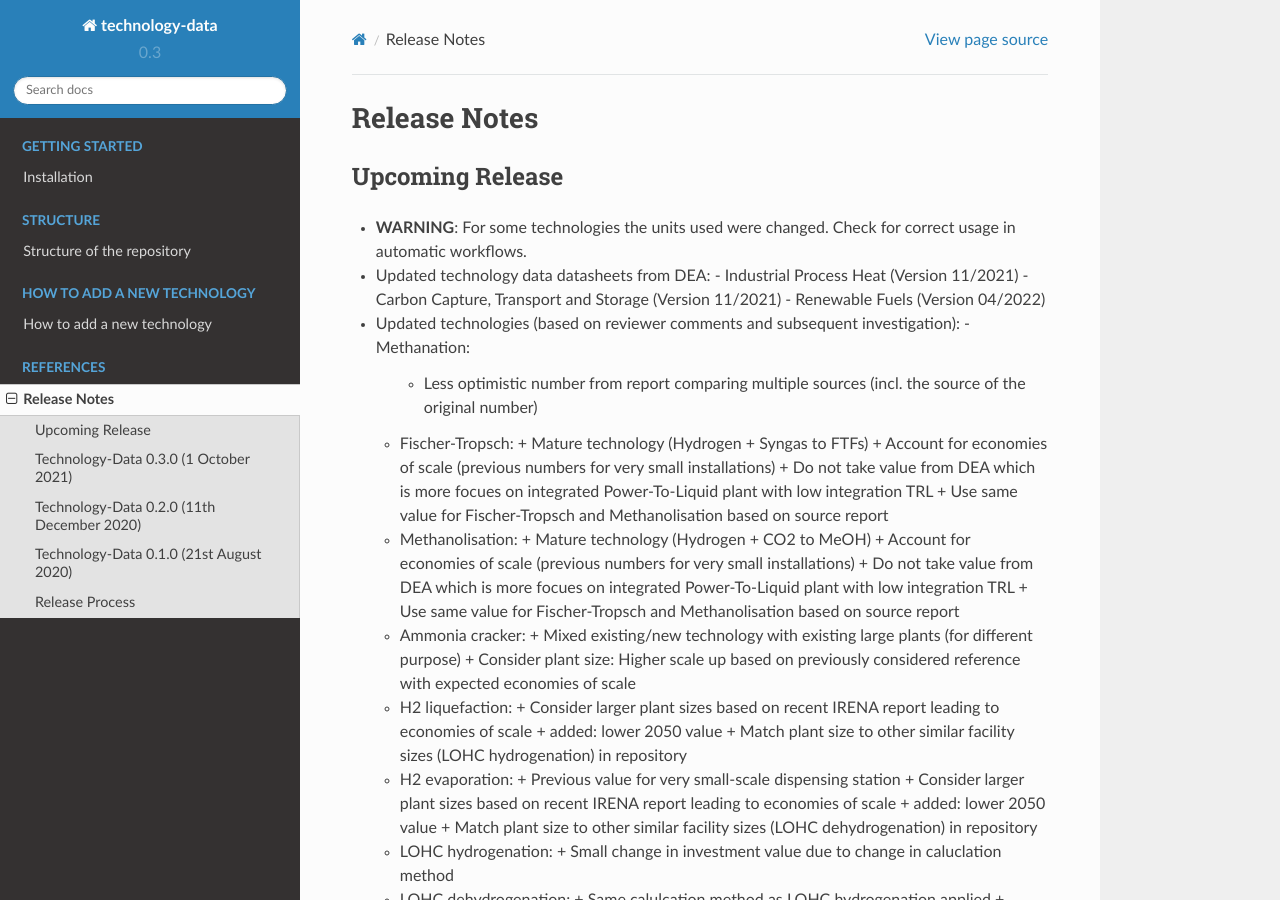
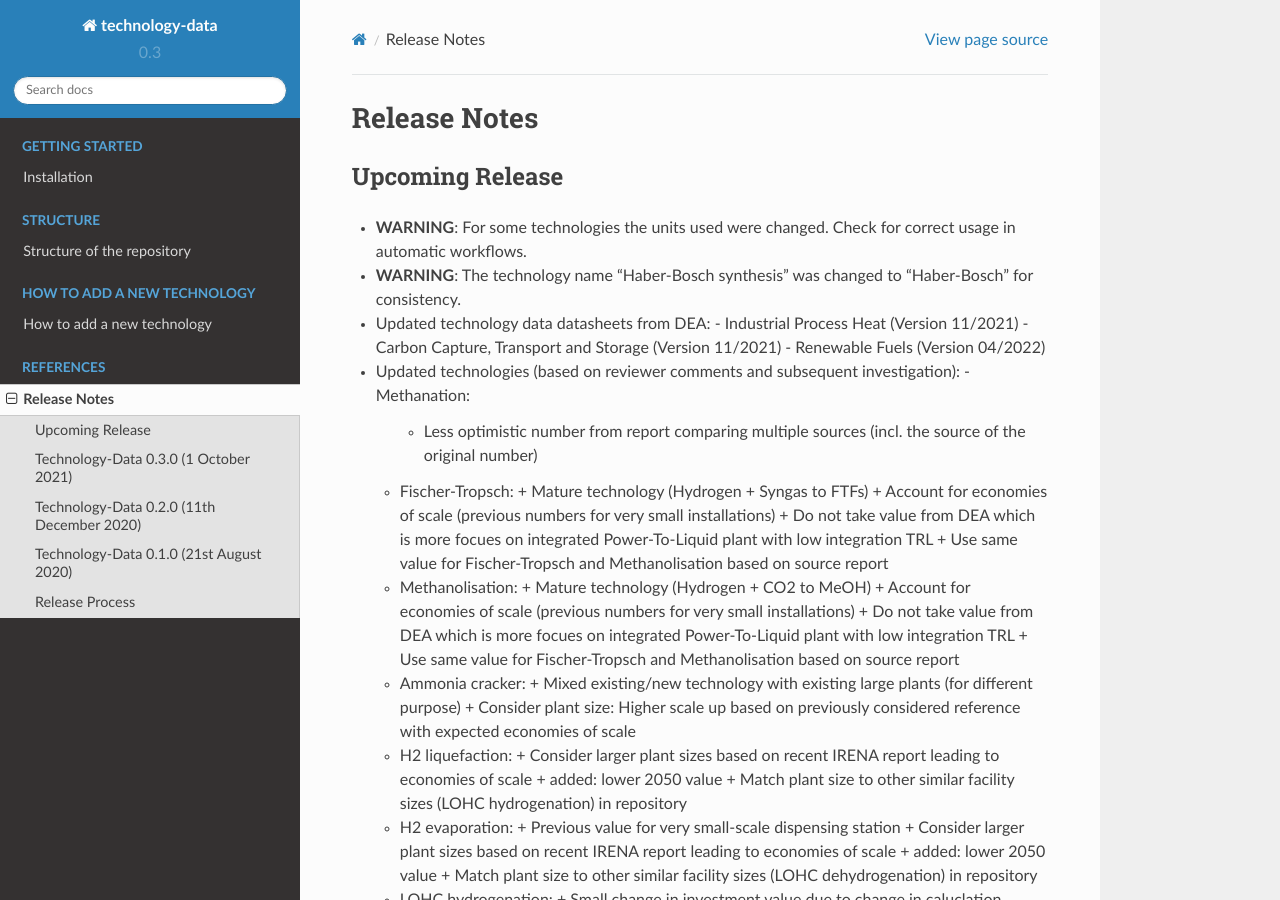
Before and after one commit to PyPSA/technology-data, a Sphinx documentation site: the page built from docs/release_notes.rst, in a window 1280 px wide and 900 px high. Built offline with Sphinx 7.4.7 and the Read the Docs theme 2.0.0, drawn with Linux system fonts in a browser that asks for light colours.

Commit message:
Add warning to release_notes on name change.

```diff
--- a/docs/release_notes.rst
+++ b/docs/release_notes.rst
@@ -6,6 +6,7 @@ Upcoming Release
 ================
 
 * **WARNING**: For some technologies the units used were changed. Check for correct usage in automatic workflows.
+* **WARNING**: The technology name "Haber-Bosch synthesis" was changed to "Haber-Bosch" for consistency.
 
 * Updated technology data datasheets from DEA:
   - Industrial Process Heat (Version 11/2021)
```
